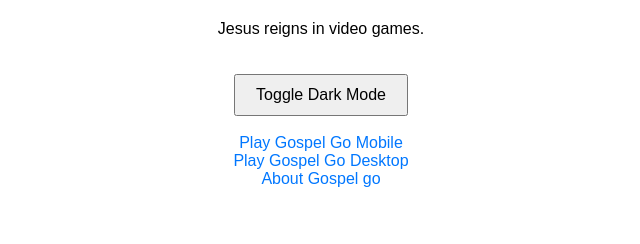
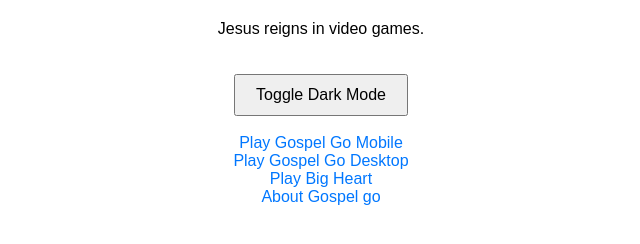
Before and after one commit to danosono/home-gospelgo-org, a plain HTML site: page index.html in a window 1280 px wide. Shown: the part 78-322 px from the top of the page, without its empty margins (319-959 px from the left). Drawn offline with Linux system fonts and the light colour scheme.

Commit message:
Added link to bigheart

```diff
--- a/index.html
+++ b/index.html
@@ -14,6 +14,7 @@
 	<button onclick="toggleDarkMode()">Toggle Dark Mode</button><br><br>
 	<a href="https://play.gospelgo.org">Play Gospel Go Mobile</a><br>
 	<a href="https://desktop.gospelgo.org">Play Gospel Go Desktop</a><br>
+	<a href="https://bigheart.gospelgo.org">Play Big Heart</a><br>
 	<a href="about.html">About Gospel go</a>
 
 	<script src="dark-mode.js"></script>
```
